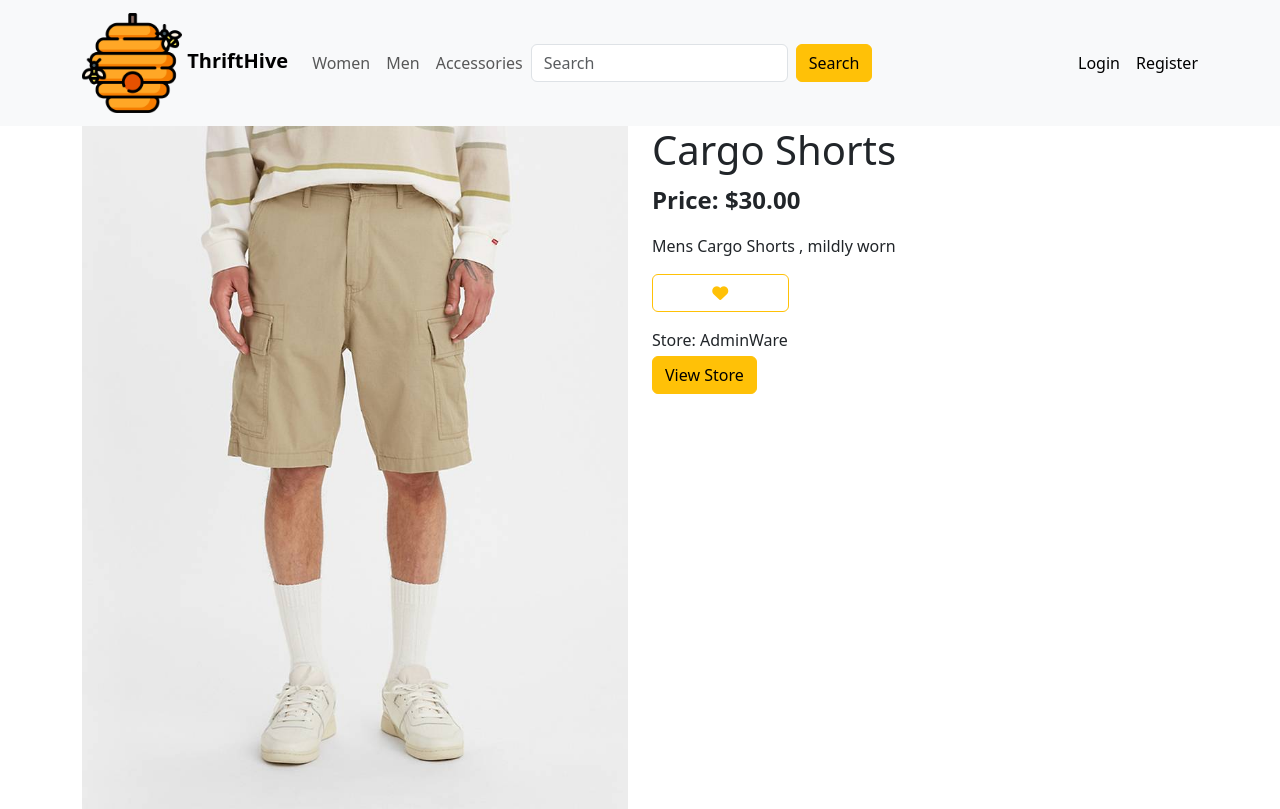
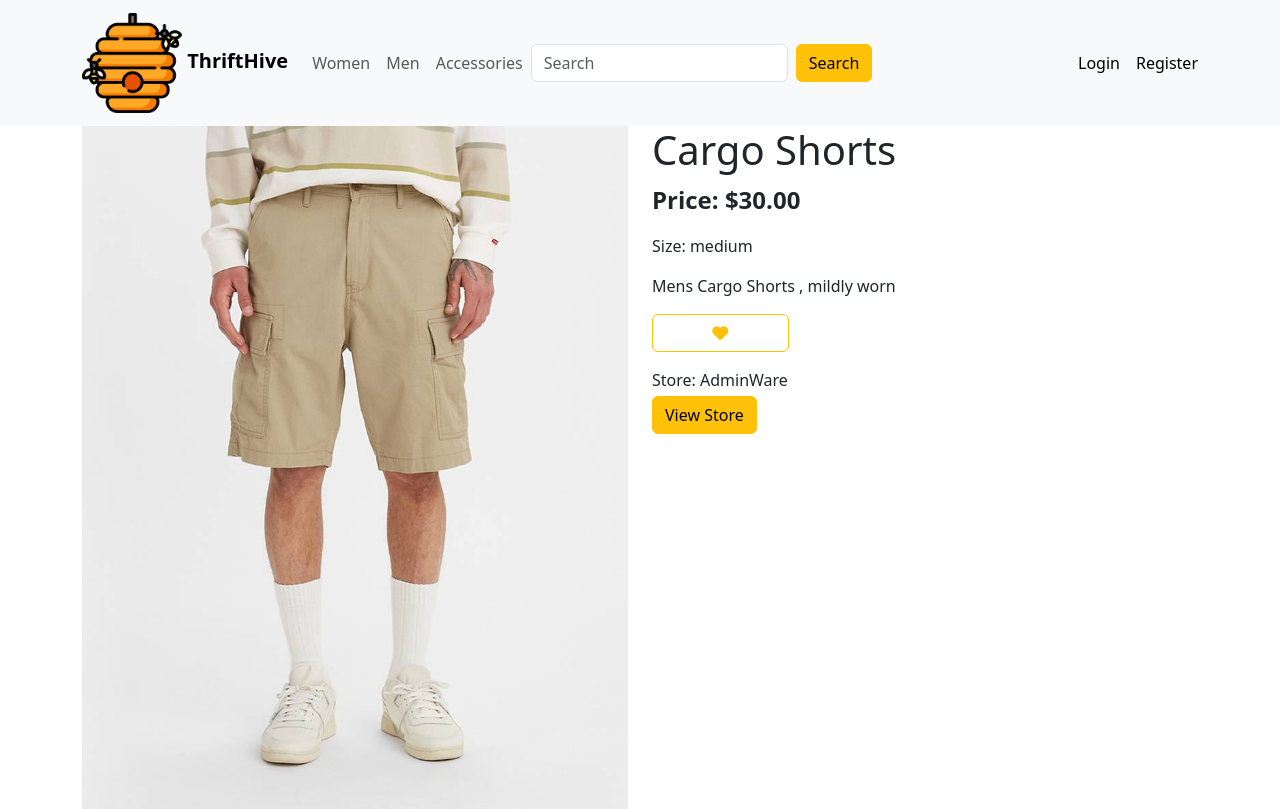
Before and after one commit to gabi-sudo/ThriftHive, a Django app: page /view/10 in a window 1280 px wide. Run offline with Django 4.2, Linux system fonts and the light colour scheme; data comes from the database, SQL or seed files in the repository.

Commit message:
Update item_view.html

```diff
--- a/store/templates/item_view.html
+++ b/store/templates/item_view.html
@@ -9,6 +9,7 @@
         <div class="col-md-6">
             <h1>{{ item.name }}</h1>
             <p class="fw-bold fs-4">Price: ${{ item.price }}</p>
+            <p>Size: {{ item.size }}</p>
             <p>{{ item.description }}</p>
             <form action="{% url 'add_to_cart' item.id %}" method="POST">
                 {% csrf_token %}
```
